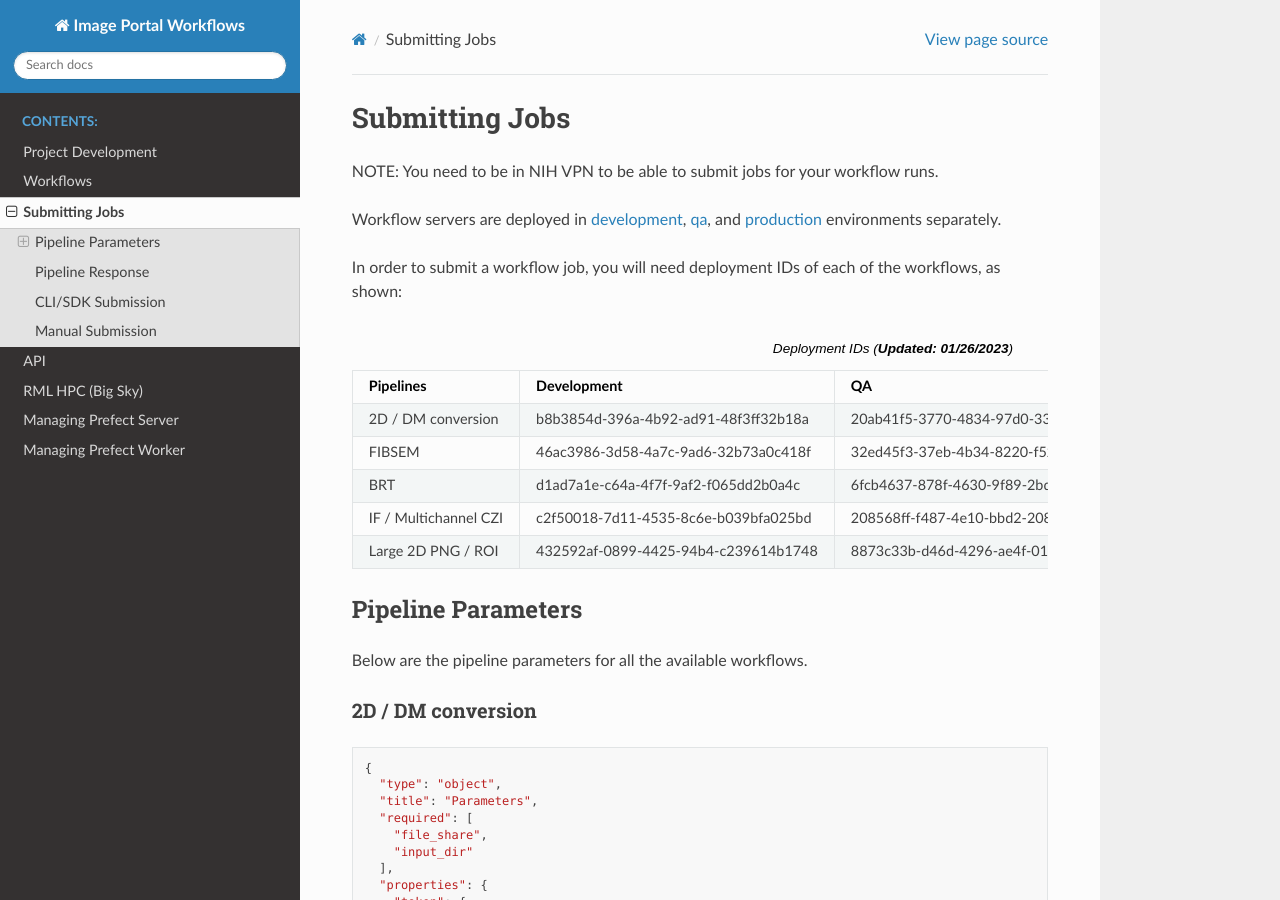
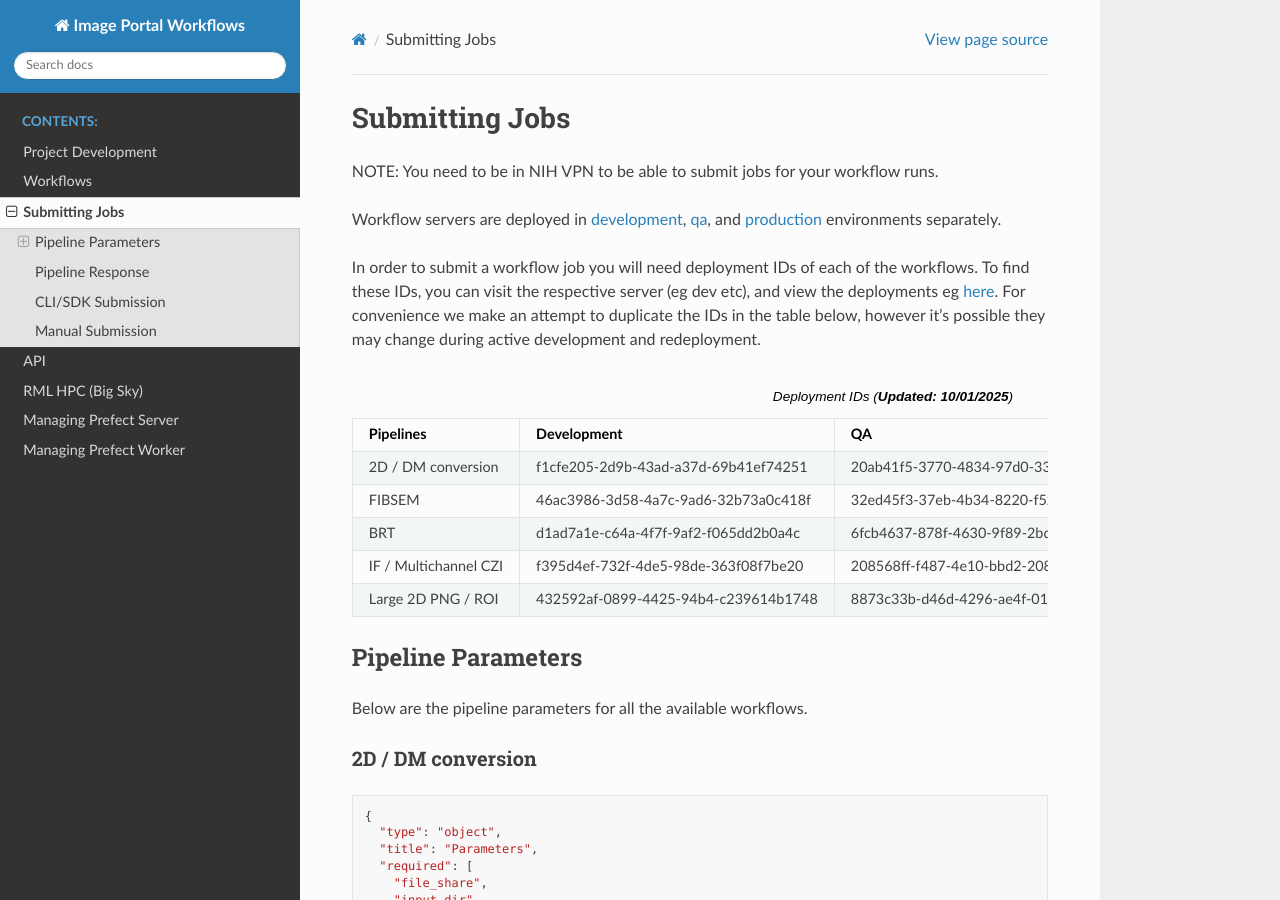
Before and after one commit to niaid/image_portal_workflows, a Sphinx documentation site: the page built from docs/source/usage.rst, in a window 1280 px wide and 900 px high. Built offline with Sphinx 7.4.7 and the Read the Docs theme 3.1.0, drawn with Linux system fonts in a browser that asks for light colours.

Commit message:
Update usage.rst

```diff
--- a/docs/source/usage.rst
+++ b/docs/source/usage.rst
@@ -6,9 +6,9 @@ NOTE: You need to be in NIH VPN to be able to submit jobs for your workflow runs
 
 Workflow servers are deployed in `development <https://prefect2.hedwig-workflow-api.niaiddev.net>`_, `qa <https://prefect2.hedwig-workflow-api.niaidqa.net>`_, and `production <https://prefect2.hedwig-workflow-api.niaidprod.net>`_ environments separately.
 
-In order to submit a workflow job, you will need deployment IDs of each of the workflows, as shown:
+In order to submit a workflow job you will need deployment IDs of each of the workflows. To find these IDs, you can visit the respective server (eg dev etc), and view the deployments eg `here <https://prefect2.hedwig-workflow-api.niaidqa.net/deployments>`_. For convenience we make an attempt to duplicate the IDs in the table below, however it's possible they may change during active development and redeployment.
 
-.. list-table:: Deployment IDs (**Updated: 01/26/2023**)
+.. list-table:: Deployment IDs (**Updated: 10/01/2025**)
    :widths: 20 25 25 25
    :header-rows: 1
 
@@ -17,7 +17,7 @@ In order to submit a workflow job, you will need deployment IDs of each of the w
      - QA
      - Production
    * - 2D / DM conversion
-     - b8b3854d-396a-4b92-ad91-48f3ff32b18a
+     - f1cfe205-2d9b-43ad-a37d-69b41ef74251
      - 20ab41f5-3770-4834-97d0-33ce2f2d7c3e
      - a72f8c80-9c51-4b50-b2e5-1d27314bcccb
    * - FIBSEM
@@ -29,7 +29,7 @@ In order to submit a workflow job, you will need deployment IDs of each of the w
      - 6fcb4637-878f-4630-9f89-2bdea430ac3e
      - cdf92549-80d9-4f4e-bde7-30409ed20e41
    * - IF / Multichannel CZI
-     - c2f50018-7d11-4535-8c6e-b039bfa025bd
+     - f395d4ef-732f-4de5-98de-363f08f7be20
      - 208568ff-f487-4e10-bbd2-208640d39143
      - dccb9b62-cd2e-489d-ac12-f35b76b91fb1
    * - Large 2D PNG / ROI
```
